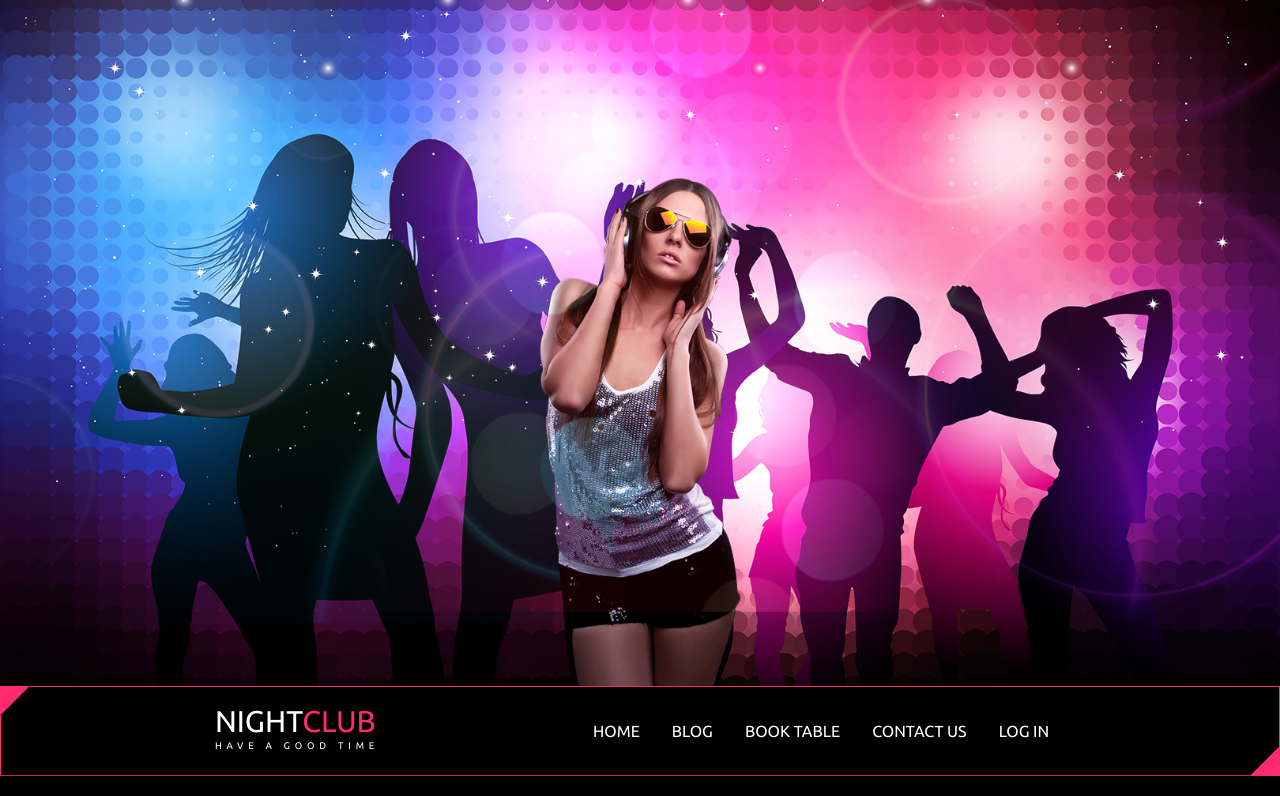
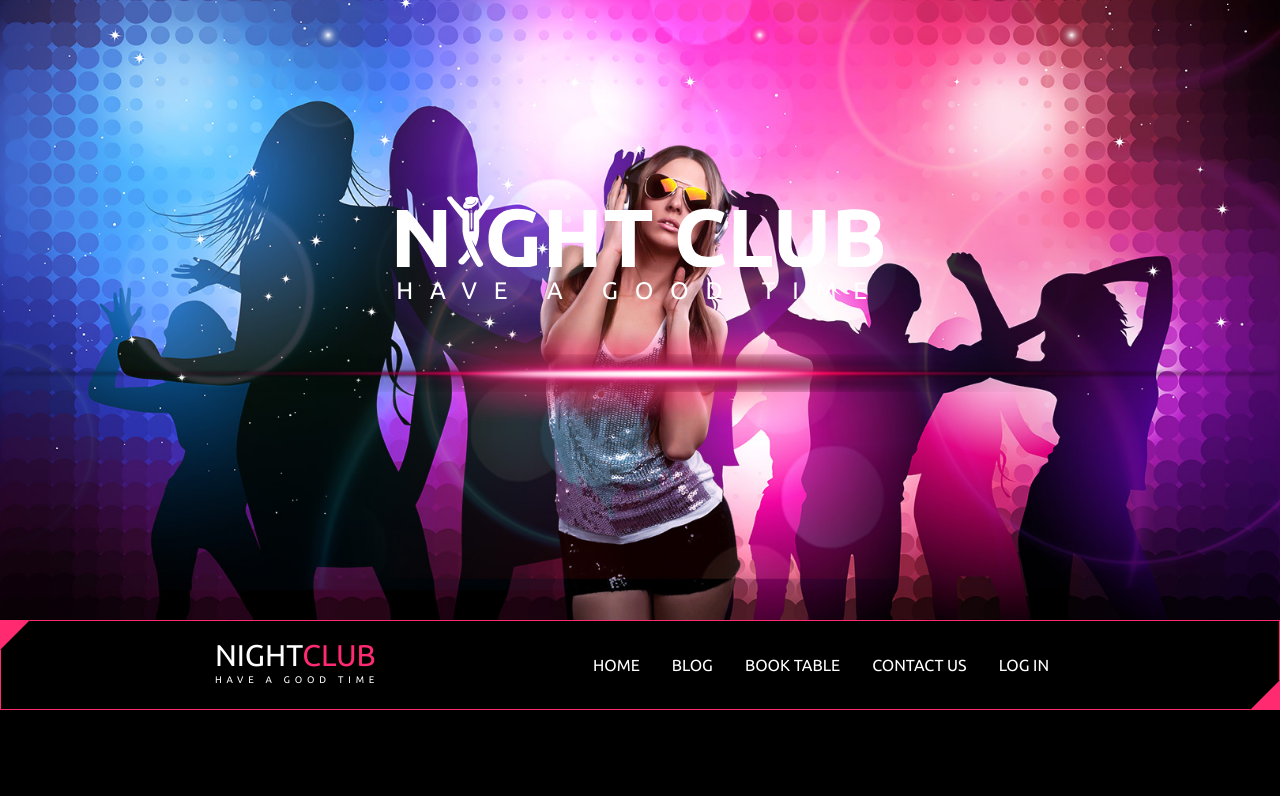
Before and after one commit to eydbjorgham/night-club, a Next.js app: page / in a window 1280 px wide. Shown: the top 796 px of the page. Built offline with nearby package versions, Linux system fonts and the light colour scheme; no server answers.

Commit message:
Hero animation færdigt (i hope)

```diff
--- a/package.json
+++ b/package.json
@@ -8,6 +8,7 @@
     "start": "next start"
   },
   "dependencies": {
+    "framer-motion": "^12.23.25",
     "next": "16.0.6",
     "react": "19.2.0",
     "react-dom": "19.2.0",
--- /dev/null
+++ b/src/app/components/Hero.jsx
@@ -0,0 +1,89 @@
+"use client";
+import { motion } from "framer-motion";
+import Image from "next/image";
+import { useState, useEffect } from "react";
+
+const Hero = () => {
+  const [isLoading, setIsLoading] = useState(true);
+
+  useEffect(() => {
+    // Simuler loading - ændre timeout til hvor længe du vil vise loading
+    const timer = setTimeout(() => setIsLoading(false), 1000);
+    return () => clearTimeout(timer);
+  }, []);
+
+  return (
+    <div className="relative h-155 w-full">
+      {/* Loading state - fade out */}
+      <motion.div
+        initial={{ opacity: 1 }}
+        animate={{ opacity: isLoading ? 1 : 0 }}
+        transition={{ duration: 0.2 }}
+        className="absolute inset-0 flex items-center justify-center bg-black"
+      >
+        <Image
+          src="/assets/loader/madbars.gif"
+          alt="Loading"
+          width={50}
+          height={50}
+        />
+      </motion.div>
+
+      {/* Hero image - fade in */}
+      <motion.div
+        initial={{ opacity: 0 }}
+        animate={{ opacity: isLoading ? 0 : 1 }}
+        transition={{ duration: 1 }}
+        className="h-full w-full"
+      >
+        <Image
+          src="/assets/bg/header_bg_2.jpg"
+          alt="Hero"
+          width={1200}
+          height={600}
+          className="h-full w-full object-cover"
+        />
+      </motion.div>
+
+      {/* Wrapper for logo + tekst - flex-col stiller dem vertikalt */}
+      <motion.div className="absolute inset-0 flex flex-col items-center justify-center gap-2">
+        <motion.div
+          initial={{ opacity: 0, rotateX: 90 }}
+          animate={{ opacity: isLoading ? 0 : 1, rotateX: isLoading ? 90 : 0 }}
+          transition={{ duration: 1.2, delay: 0.5, ease: "easeOut" }}
+          className="flex items-center justify-center"
+          style={{ perspective: 800 }}
+        >
+          <Image
+            src="/assets/icon/Logo.svg"
+            alt="Logo"
+            width={200}
+            height={200}
+            className="h-auto w-150"
+          />
+        </motion.div>
+
+        <motion.div
+          initial={{ opacity: 0, y: -100 }}
+          animate={{ opacity: isLoading ? 0 : 1, y: isLoading ? -100 : 0 }}
+          transition={{ duration: 1, delay: 1 }}
+          className="flex flex-col items-center justify-center gap-4"
+        >
+          <h2 className="text-2xl tracking-[0.7em] text-(--secondary-color) uppercase">
+            Have a good time
+          </h2>
+
+          <Image
+            src="/assets/bottom_line.png"
+            alt="Decoration"
+            width={300}
+            height={50}
+            className="h-auto w-auto"
+          />
+        </motion.div>
+      </motion.div>
+    </div>
+  );
+};
+
+export default Hero;
--- a/src/app/page.js
+++ b/src/app/page.js
@@ -1,5 +1,5 @@
-import Image from "next/image";
 import { Ubuntu } from "next/font/google";
+import Hero from "./components/Hero";
 import Nav from "@/app/components/Nav";
 import Overskrift from "./components/Overskrift";
 import Welcome from "./components/Welcome";
@@ -23,13 +23,7 @@ export default function Home() {
       <div className={ubuntu.className}>
         <div className="bg-(--primary-color)">
           <header>
-            <Image
-              src="/assets/bg/header_bg_2.jpg"
-              alt="Illustration"
-              width={500}
-              height={300}
-              className="h-auto w-full object-cover"
-            />
+            <Hero />
             <nav className="bg-(--tertiary-color)">
               <Nav />
             </nav>
```
Also changed, not shown: 1 other file (tests, documents, lock files or other folders).
